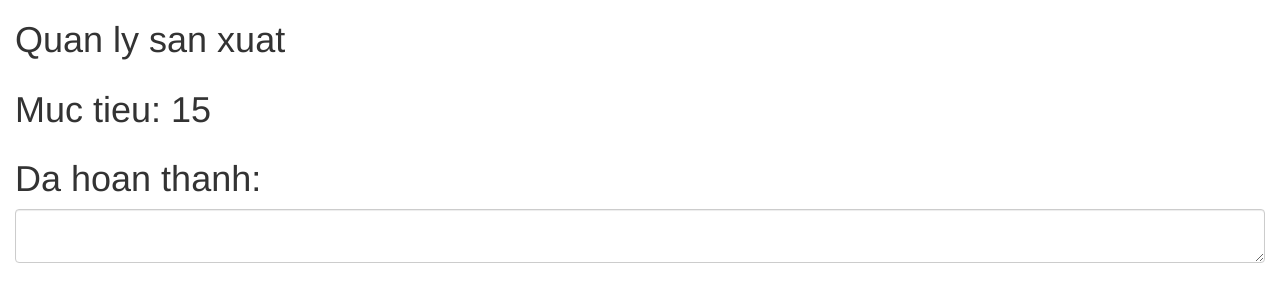
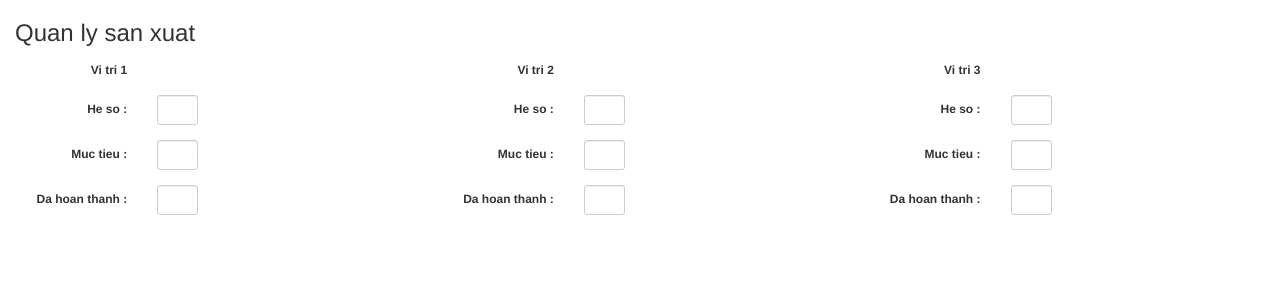
Before and after one commit to huyrua291996/quanlysanxuat, a Flask app: page / in a window 1280 px wide. Shown: the top 302 px of the page. Run offline with Flask 2, Linux system fonts and the light colour scheme; some libraries are stand-ins or nearby versions.

Commit message:
3/6/2021 update theme

```diff
--- a/app.py
+++ b/app.py
@@ -43,8 +43,10 @@ bootstrap = Bootstrap(app)
 mqtt.subscribe("d/3c71bf6c0684/p/UP/3/W_SWITCH", 1)
 mqtt.subscribe("d/3c71bf6c0684/p/UP/2/W_SWITCH", 1)
 mqtt.subscribe("d/3c71bf6c0684/p/UP/1/W_SWITCH", 1)
-global job_done
+global job_done, job_done1, job_done2
 job_done = 0
+job_done1 = 0
+job_done2 = 0
 start_job = False
 with open("log.csv", "w") as log_file:
     log_writer = csv.writer(log_file, delimiter=',', quotechar='"', quoting=csv.QUOTE_MINIMAL)
@@ -62,10 +64,11 @@ def index():
 #     mqtt.publish(data['topic'], data['message'], data['qos'])
 
 
-# @socketio.on('subscribe')
-# def handle_subscribe(json_str):
-#     data = json.loads(json_str)
-#     mqtt.subscribe(data['topic'], data['qos'])
+@socketio.on('data1')
+def parse_data1(json_str):
+    data = json.loads(json_str)
+    print(data['heso1'])
+    print(data['muctieu1'])
 
 
 # @socketio.on('unsubscribe_all')
@@ -75,19 +78,22 @@ def index():
 
 @mqtt.on_message()
 def handle_mqtt_message(client, userdata, message):
-    global job_done
-    if (message.topic.startswith("d/3c71bf6c0684/p/UP/3/W_SWITCH") == True):
-        job_done = job_done + 1
-        now = datetime.now()
-        with open("log.csv", "a") as log_file:
-            log_writer = csv.writer(log_file, delimiter=',', quotechar='"', quoting=csv.QUOTE_MINIMAL)
-            log_writer.writerow(['Position 1', job_done, now.strftime("%m/%d/%Y, %H:%M:%S")])
-        print(job_done)
-    elif (message.topic.startswith("d/3c71bf6c0684/p/UP/1/W_SWITCH") == True):
-        job_done = 0
-    elif (message.topic.startswith("d/3c71bf6c0684/p/UP/2/W_SWITCH") == True):
-        start_job = True
-    socketio.emit('mqtt_message', data=job_done)
+    global job_done, job_done1, job_done2
+    topic_list = []
+    topic_list = message.topic.split('/')
+    if (topic_list[1].startswith("3c71bf6c0684") == True):
+        if (topic_list[4].startswith("3") == True):
+            job_done = job_done + 1
+            now = datetime.now()
+            with open("log.csv", "a") as log_file:
+                log_writer = csv.writer(log_file, delimiter=',', quotechar='"', quoting=csv.QUOTE_MINIMAL)
+                log_writer.writerow(['Position 1', job_done, now.strftime("%m/%d/%Y, %H:%M:%S")])
+            #print(job_done)
+        elif (topic_list[4].startswith("1") == True):
+            job_done = 0
+        elif (topic_list[4].startswith("2") == True):
+            start_job = True
+        socketio.emit('mqtt_message', data=job_done)
 
 
 @mqtt.on_log()
--- a/templates/index.html
+++ b/templates/index.html
@@ -9,14 +9,38 @@
 {{ super() }}
 <script type="text/javascript" src="//cdnjs.cloudflare.com/ajax/libs/socket.io/1.3.6/socket.io.min.js"></script>
 <script type="text/javascript" charset="utf-8">
-  $(document).ready(function() {
+  $(document).ready(function () {
     var socket = io.connect('http://' + document.domain + ':' + location.port);
 
-    socket.on('mqtt_message', function(data) {
+    socket.on('mqtt_message', function (data) {
       console.log(data);
       var text = data;
-      var $textarea = $('#subscribe_messages');
-      $textarea.val(text.toString());
+      var $input = $('#hoanthanh1');
+      var heso1 = $('#heso1').val();
+      var muctieu1 = $('#muctieu1').val();
+      var data1 = '{"heso1": "' + heso1 + '", "muctieu1": "' + muctieu1 + '"}';
+      socket.emit('data1', data=data1);
+      $input.val(text.toString());
+    })
+    socket.on('mqtt_message1', function (data) {
+      console.log(data);
+      var text = data;
+      var $input = $('#hoanthanh2');
+      var heso2 = $('#heso2').val();
+      var muctieu2 = $('#muctieu2').val();
+      var data2 = '{"heso2": "' + heso2 + '", "muctieu2": "' + muctieu2 + '"}';
+      socket.emit('data2', data=data2);
+      $input.val(text.toString());
+    })
+    socket.on('mqtt_message2', function (data) {
+      console.log(data);
+      var text = data;
+      var $input = $('#hoanthanh3');
+      var heso3 = $('#heso3').val();
+      var muctieu3 = $('#muctieu3').val();
+      var data3 = '{"heso3": "' + heso3 + '", "muctieu3": "' + muctieu3 + '"}';
+      socket.emit('data3', data=data3);
+      $input.val(text.toString());
     })
   });
 </script>
@@ -26,18 +50,84 @@
 <div class="container-fluid">
   <div class="row">
     <div class="col-xs-12">
-          <h1>Quan ly san xuat</h1>
+      <h3>Quan ly san xuat</h3>
     </div>
   </div>
   <div class="row">
-        <div class="col-xs-12">
-          <h1>Muc tieu: 15</h1>
+    <div class="col-xs-4">
+      <form class="form-horizontal">
+        <div class="form-group form-group-sm">
+          <label class="col-sm-4 control-label" for="formGroupInputSmall">Vi tri 1</label>
+        </div>
+        <div class="form-group form-group-sm">
+          <label class="col-sm-4 control-label" for="formGroupInputSmall">He so :</label>
+          <div class="col-sm-2">
+            <input class="form-control" type="text" id="heso1" placeholder="">
           </div>
         </div>
-      <div class="row">
-        <div class="col-xs-12">
-          <h1>Da hoan thanh: </h1>
-          <textarea id="subscribe_messages" class="form-control"></textarea>
+        <div class="form-group form-group-sm">
+          <label class="col-sm-4 control-label" for="formGroupInputSmall">Muc tieu :</label>
+          <div class="col-sm-2">
+            <input class="form-control" type="text" id="muctieu1" placeholder="">
+          </div>
+        </div>
+        <div class="form-group form-group-sm">
+          <label class="col-sm-4 control-label" for="formGroupInputSmall">Da hoan thanh :</label>
+          <div class="col-sm-2">
+            <input class="form-control" type="text" id="hoanthanh1" placeholder="">
+          </div>
+        </div>
+      </form>
+    </div>
+    <div class="col-xs-4">
+      <form class="form-horizontal">
+        <div class="form-group form-group-sm">
+          <label class="col-sm-4 control-label" for="formGroupInputSmall">Vi tri 2</label>
+        </div>
+        <div class="form-group form-group-sm">
+          <label class="col-sm-4 control-label" for="formGroupInputSmall">He so :</label>
+          <div class="col-sm-2">
+            <input class="form-control" type="text" id="heso2" placeholder="">
+          </div>
+        </div>
+        <div class="form-group form-group-sm">
+          <label class="col-sm-4 control-label" for="formGroupInputSmall">Muc tieu :</label>
+          <div class="col-sm-2">
+            <input class="form-control" type="text" id="muctieu2" placeholder="">
+          </div>
+        </div>
+        <div class="form-group form-group-sm">
+          <label class="col-sm-4 control-label" for="formGroupInputSmall">Da hoan thanh :</label>
+          <div class="col-sm-2">
+            <input class="form-control" type="text" id="hoanthanh2" placeholder="">
+          </div>
+        </div>
+      </form>
+    </div>
+    <div class="col-xs-4">
+      <form class="form-horizontal">
+        <div class="form-group form-group-sm">
+          <label class="col-sm-4 control-label" for="formGroupInputSmall">Vi tri 3</label>
+        </div>
+        <div class="form-group form-group-sm">
+          <label class="col-sm-4 control-label" for="formGroupInputSmall">He so :</label>
+          <div class="col-sm-2">
+            <input class="form-control" type="text" id="heso3" placeholder="">
+          </div>
+        </div>
+        <div class="form-group form-group-sm">
+          <label class="col-sm-4 control-label" for="formGroupInputSmall">Muc tieu :</label>
+          <div class="col-sm-2">
+            <input class="form-control" type="text" id="muctieu3" placeholder="">
+          </div>
+        </div>
+        <div class="form-group form-group-sm">
+          <label class="col-sm-4 control-label" for="formGroupInputSmall">Da hoan thanh :</label>
+          <div class="col-sm-2">
+            <input class="form-control" type="text" id="hoanthanh3" placeholder="">
+          </div>
+        </div>
+      </form>
     </div>
   </div>
 </div>
```
Also changed, not shown: log.csv (+1 -9 lines). Lines whose indentation alone changed are shown as unchanged.
